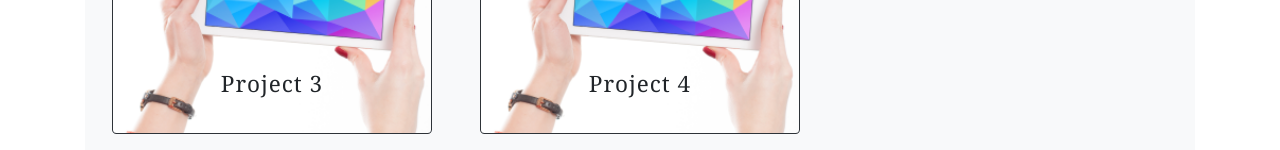
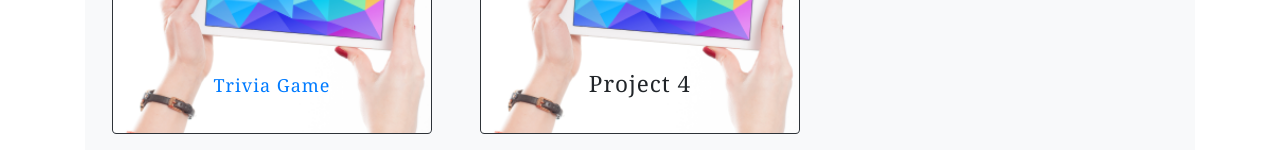
Before and after one commit to chrisgud/chrisgud.github.io, a plain HTML site: page portfolio.html in a window 1280 px wide. Shown: the part 553-703 px from the top of the page. Drawn offline with nearby package versions, Linux system fonts and the light colour scheme.

Commit message:
Added trivia game link to portfolio

```diff
--- a/portfolio.html
+++ b/portfolio.html
@@ -69,7 +69,7 @@
                     <div class="card text-center bg-dark text-black m-2">
                         <img class="card-img" src="media/tablet300x240.png" alt="Card image">
                         <div class="card-img-overlay d-flex flex-column justify-content-end">
-                            <h5 class="card-title">Project 3</h5>
+                            <h5 class="card-title"><a href='https://chrisgud.github.io/TriviaGame/'>Trivia Game</a></h5>
                         </div>
                     </div>
                 </div>
```
